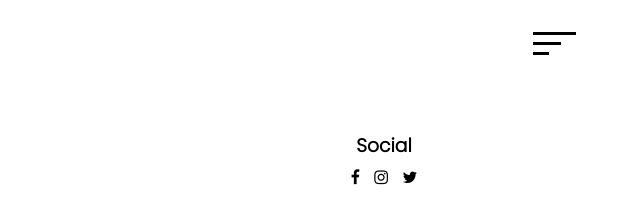
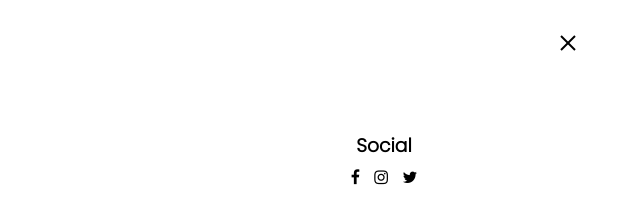
Before and after one commit to henilGondalia/EtahEventStudio, a plain HTML site: page index.html in a window 1280 px wide. Both pictures are taken after a click on the icon 1194 px from the left and 43 px from the top of the page. Shown: the top 197 px of the page, 640-1280 px from the left. Drawn offline with nearby package versions, Linux system fonts and the light colour scheme.

Commit message:
Added close icon

```diff
--- a/app.js
+++ b/app.js
@@ -72,19 +72,23 @@ function init() {
   }
 
   const hamberger = document.querySelector(".menu");
+  const close = document.querySelector(".close");
   const logo = document.querySelectorAll(".logo path");
   const hambergerLines = document.querySelectorAll(".menu line");
+  const closeIcon = document.querySelectorAll(".close line");
   const navOpen = document.querySelector(".nav-open");
   const contact = document.querySelector(".contact");
   const social = document.querySelector(".social");
 
   const tl = new TimelineMax({ paused: true, reversed: true });
   tl.to(navOpen, 0.5, { y: 0 })
+    .fromTo(close, 0.5, { display: "none" }, { display: "block" }, "-=0.5")
+    .fromTo(hamberger, 0.2, { display: "block" }, { display: "none" }, "-=1.1")
     .fromTo(contact, 0.5, { opacity: 0, y: 10 }, { opacity: 1, y: 0 }, "-=0.1")
     .fromTo(social, 0.5, { opacity: 0, y: 10 }, { opacity: 1, y: 0 }, "-=0.5")
     .fromTo(logo, 0.2, { fill: "white" }, { fill: "black" }, "-=1")
     .fromTo(
-      hambergerLines,
+      closeIcon,
       0.2,
       { stroke: "white" },
       { stroke: "black" },
@@ -94,5 +98,8 @@ function init() {
   hamberger.addEventListener("click", () => {
     tl.reversed() ? tl.play() : tl.reverse();
   });
+  close.addEventListener("click", () => {
+    tl.reversed() ? tl.play() : tl.reverse();
+  });
 }
 init();
--- a/index.html
+++ b/index.html
@@ -35,6 +35,7 @@
             fill="white"
           />
         </svg>
+        <div class="nav_icons">
           <svg
             class="menu"
             width="43"
@@ -47,6 +48,32 @@
             <line y1="11.5" x2="28" y2="11.5" stroke="white" stroke-width="3" />
             <line y1="21.5" x2="16" y2="21.5" stroke="white" stroke-width="3" />
           </svg>
+          <svg
+            class="close"
+            width="16"
+            height="16"
+            viewBox="0 0 16 16"
+            fill="none"
+            xmlns="http://www.w3.org/2000/svg"
+          >
+            <line
+              x1="1"
+              y1="1"
+              x2="15"
+              y2="15"
+              stroke="white"
+              stroke-width="2"
+            />
+            <line
+              x1="1"
+              y1="15"
+              x2="15"
+              y2="1"
+              stroke="white"
+              stroke-width="2"
+            />
+          </svg>
+        </div>
         <div class="nav-open">
           <div class="contact">
             <h3>Contact</h3>
--- a/style.css
+++ b/style.css
@@ -75,9 +75,12 @@ nav {
 .logo {
   z-index: 2;
 }
-.menu {
+.menu, .close, .nav_icons {
   cursor: pointer;
   z-index: 2;
+}
+.close {
+  display: "none"
 }
 .page {
   min-height: 80vh;
```
Lines whose indentation alone changed are shown as unchanged.
